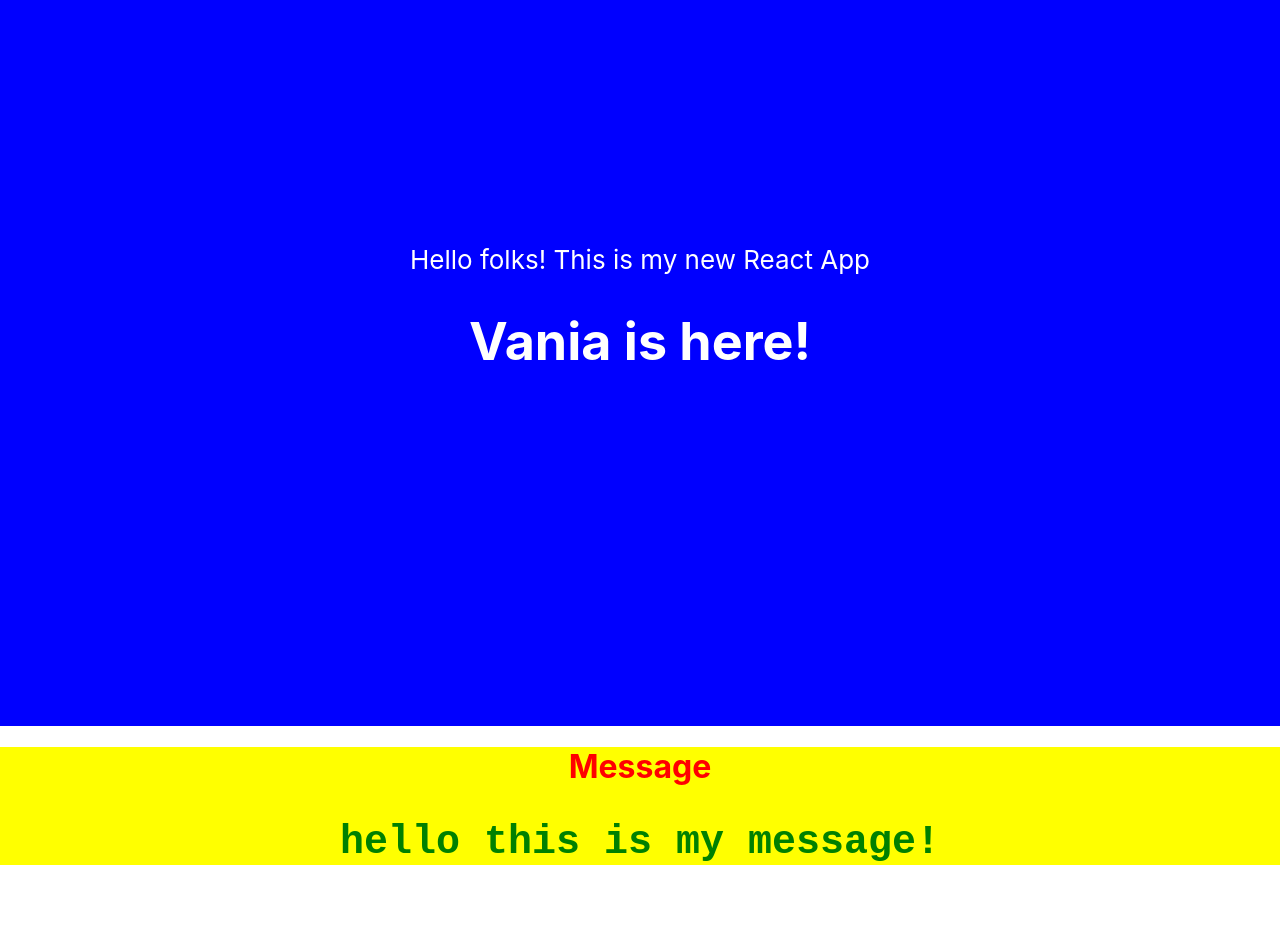
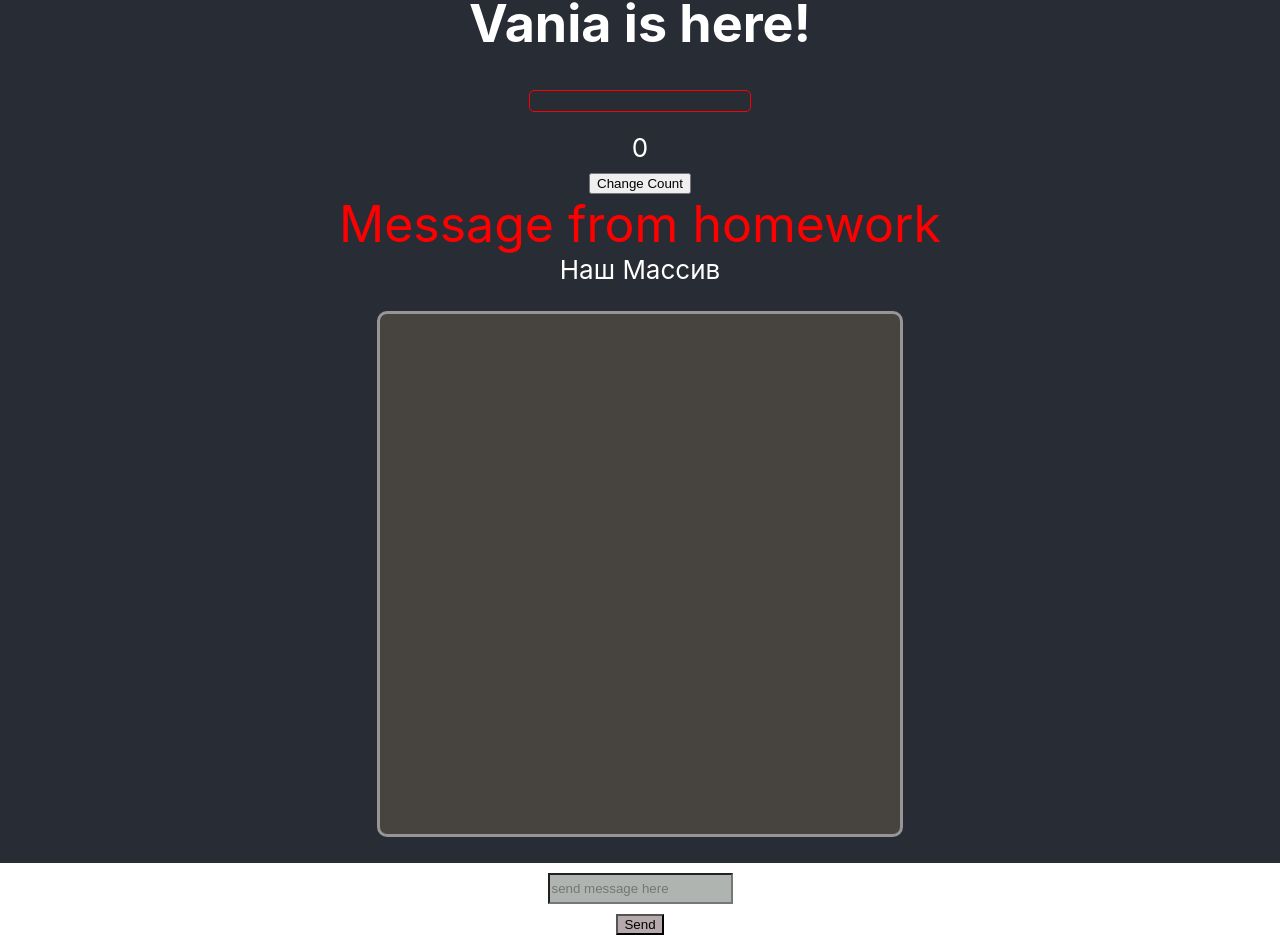
Before and after one commit to Nikanoroff/my-react-project, a React (Create React App) app: page / in a window 1280 px wide. Shown: the part 74-1009 px from the top of the page. Before the commit the page ends 972 px from the top, so only its background shows below. Built offline with nearby package versions, Linux system fonts and the light colour scheme.

Commit message:
created messanger

```diff
--- a/public/index.html
+++ b/public/index.html
@@ -28,7 +28,7 @@
 <body>
   <noscript>You need to enable JavaScript to run this app.</noscript>
   <div id="root"></div>
-  <div id="message"></div>
+
   <!--
       This HTML file is a template.
       If you open it directly in the browser, you will see an empty page.
--- a/src/App.js
+++ b/src/App.js
@@ -1,47 +1,81 @@
 import './App.scss';
-import React from 'react';
-// import Message from './message';
+import React, { useEffect, useState } from 'react';
+import Message from './Message';
+import Counter from './Counter';
+import Example from './Example';
+import { AUTHORS } from './constants/common';
+
+
 
 function App(props) {
-  // const { myName, showGreen } = props
-  // console.log({ showGreen })    хороший вариант посмотреть, что пришло
+  const [messagelist, setMessageList] = useState([])
+  const [value, setValue] = useState('')
+
+  const handleInput = (event) => {
+    setValue(event.target.value)
+  }
+
+
+  const handlerButton = (event) => {
+    if (value !== '') {
+      setMessageList([...messagelist, {
+        text: value,
+        author: AUTHORS.me
+      }])
+      setValue('')
+    }
+  }
+
+
+  useEffect(() => {
+    let timer
+    if (messagelist.length > 0 && messagelist[messagelist.length - 1]?.author === AUTHORS.me) {
+      timer = setInterval(() => setMessageList([
+        ...messagelist, {
+          text: ' Hello this is your Bot Stepan!',
+          author: AUTHORS.bot
+        }
+      ]), 1500)
+    }
+    return () => {
+      clearTimeout(timer)
+    }
+  }, [messagelist])
+
+
   return (
-    <div>
-      <header className={`App-header ${props.showGreen ? 'header-green' : 'header-blue'}`}
-        style={{ top: props.paddingTop || '10px' }}>
+    <React.Fragment>
+
+      <header className='App-header'>
+        {/* style={{ top: props.paddingTop || '10px' }}> */}
         Hello folks! This is my new React App
+
         <h1>{props.myName}</h1>
-      </header>
 
-      {/* <Message></Message> */}
+        <Counter />
+        <Example />
+        <Message name_m={'Message from homework'} />
 
-    </div>
+        <>Наш Массив
+          <ul className='messanger'>
+            {messagelist.map((item, index) => {
+              return (
+                <li className='messageBox '>
+                  <div className='message'>{item.text}</div>
+                  <div className='author'>{item.author}</div>
 
+                </li>)
+            })}
+          </ul>
+        </>
+
+      </header >
+
+      <input className='input' placeholder='send message here' type={'text'} value={value} onChange={handleInput} />
+      <button className='button' type={'button'} onClick={handlerButton}>Send</button>
+
+    </React.Fragment >
   );
 }
 
 export default App;
-
-
-
-
-
-
-
-
-
-// import logo from './logo.svg';
-{/* <header className="App-header">
-        <img src={logo} className="App-logo" alt="logo" />
-        <p>
-          Edit <code>src/App.js</code> and save to reload.
-        </p>
-        <a
-          className="App-link"
-          href="https://reactjs.org"
-          target="_blank"
-          rel="noopener noreferrer"
-        >
-          Learn React
-        </a>
-      </header> */}
--- a/src/App.scss
+++ b/src/App.scss
@@ -52,12 +52,58 @@
   display: flex;
   justify-content: center;
   color: red;
+  font-size: 50px
 }
 
-.sutitle{
+.counter_btn{
+  display:block;
+  padding: 10px;
+  margin-bottom: 20px;
+}
+
+.counter{
+  margin-bottom: 20px;
+  border: 1px solid red;
+  border-radius: 5px;
+  padding: 10px;
+  display:block;
+  min-width: 200px;
+  text-align:center;
+}
+
+.input{
+  background-color: rgb(176, 180, 176);
+  height: 25px;
   display: flex;
-  justify-content: center;
-  color: green;
-  font-family: monospace;
-  font-size: 40px;
+  margin: 0 auto;
+  margin-top: 10px;
 }
+
+.button{
+  display: flex;
+  margin: 0 auto;
+  background-color:rgb(182, 169, 171);
+  margin-top: 10px;
+}
+
+.messageBox{
+  display: flex;
+  padding: 10px;
+  width: 300px;
+}
+
+.author{
+font-size: 8px;
+}
+
+.messanger{
+  display: flex;
+  flex-direction: column-reverse;
+  overflow: auto;
+  min-width: 500px;
+  height: 500px;
+  background-color: rgb(71, 68, 64);
+  border: 3px solid rgb(151, 149, 149);
+  border-radius: 10px;
+  padding: 10px;
+}
--- /dev/null
+++ b/src/Counter.js
@@ -0,0 +1,89 @@
+import React, { useEffect, useState } from 'react'
+
+
+// export class Counter extends React.Component {
+//     constructor(props) {
+//         super(props)
+//         console.log('constructor')
+
+//         this.state = {
+//             count: 0
+//         }
+//     }
+
+//     componentDidMount() {
+//         console.log('componentDidMount')
+//     }
+
+//     componentDidUpdate() {
+//         console.log('componentDidUpdate')
+//     }
+
+//     handlerButton = () => {
+//         this.setState({ count: this.state.count + 1 })
+//     }
+
+//     render() {
+//         console.log('rander');
+//         return (
+//             <div>
+//                 <span className='counter'>rendered!</span>
+//                 <button onClick={this.handlerButton}>Parent btn</button>
+//                 <Child />
+//             </div>
+//         )
+//     }
+// }
+
+// class Child extends React.Component {
+//     constructor(props) {
+//         super(props)
+//         console.log('Children constructor');
+
+//     }
+
+//     componentDidMount() {
+//         console.log(' Child componentDidMount')
+//     }
+
+
+//     render() {
+//         console.log('Children rander');
+//         return (
+//             <div>
+//                 Child
+//             </div>
+//         )
+//     }
+// }
+
+
+
+
+
+// --------------------------------------------
+
+const Counter = (props) => {
+    return (
+        <div>
+            <span className='counter'>{props.value}</span>
+        </div >
+    )
+}
+//эт функциональный подход
+export default Counter;
+
+
+
+// setState - это готовый метод из React
+// !!!!!!!!!
+//useState - это хук (мы можем хранит там разные типы данных, не обязательно примитивы)
+// const [count, setCount] = useState(0) - это диструктуризация массива // будет массив [ 1 число, функция () => void ]
+
+// !!!!!!!!!
+// const [count, setCount] = useState(0)
+// const [здесь любое значение, и здесь] = useState(0)
+// но есть договоренность
+// пример
+// const [orange, setOrange] = useState(0)
+// const [example, setExample] = useState(0)
--- /dev/null
+++ b/src/Example.js
@@ -0,0 +1,20 @@
+import { useState } from "react"
+import Child from './example/Child';
+import Button from './example/Button';
+
+const Example = () => {
+    const [count, setCount] = useState(0)
+
+    const changeCount = () => {
+        setCount(prevCount => prevCount + 1)
+    }
+
+    return (
+        <>
+            <Child number={count} />
+            <Button onClick={changeCount} />
+        </>
+    )
+}
+
+export default Example
--- /dev/null
+++ b/src/constants/common.js
@@ -0,0 +1,4 @@
+export const AUTHORS = {
+    me: 'me',
+    bot: 'bot'
+}
--- /dev/null
+++ b/src/example/Button.js
@@ -0,0 +1,7 @@
+const Button = (props) => {
+    return <div>
+        <button onClick={props.onClick}>Change Count</button>
+    </div>
+}
+
+export default Button
--- /dev/null
+++ b/src/example/Child.js
@@ -0,0 +1,5 @@
+const Child = (props) => {
+    return <div>{props.number}</div>
+}
+
+export default Child
--- a/src/index.js
+++ b/src/index.js
@@ -3,11 +3,7 @@ import ReactDOM from 'react-dom';
 import './index.css';
 import App from './App';
 
-import Message from './message';
-
 const name = 'Vania is here! '
-const m = 'hello this is my message!'
-
 
 ReactDOM.render(
   <React.StrictMode>
@@ -16,13 +12,4 @@ ReactDOM.render(
   document.getElementById('root')
 );
 
-
-ReactDOM.render(
-  <React.StrictMode>
-    <Message myMessage={m} backgroundYellow={'yellow'} />
-  </React.StrictMode>,
-  document.getElementById('message')
-);
-
-
 //в App передали пропсы(свойства) и они передались как обьект
--- a/src/message.js
+++ b/src/message.js
@@ -1,12 +1,17 @@
 import './App.scss';
-import React from 'react';
 
 
-function Message(props) {
-    return <div style={{ background: props.backgroundYellow }}>
-        <h1 className={'Message'}>Message</h1>
-        <h2 className={'sutitle'}>{props.myMessage}</h2>
+// function Message(props) {
+//     return <div style={{ background: props.backgroundYellow }}>
+//         <h1 className={'Message'}>Message</h1>
+//         <h2 className={'sutitle'}>{props.myMessage}</h2>
+//     </div>
+// }
+
+// export default Message;  можно создать и функцию (везде с большой буквы)
+
+const Message = (props) => {
+    return <div className={'Message'}>{props.name_m}
     </div>
 }
-
 export default Message;
```
